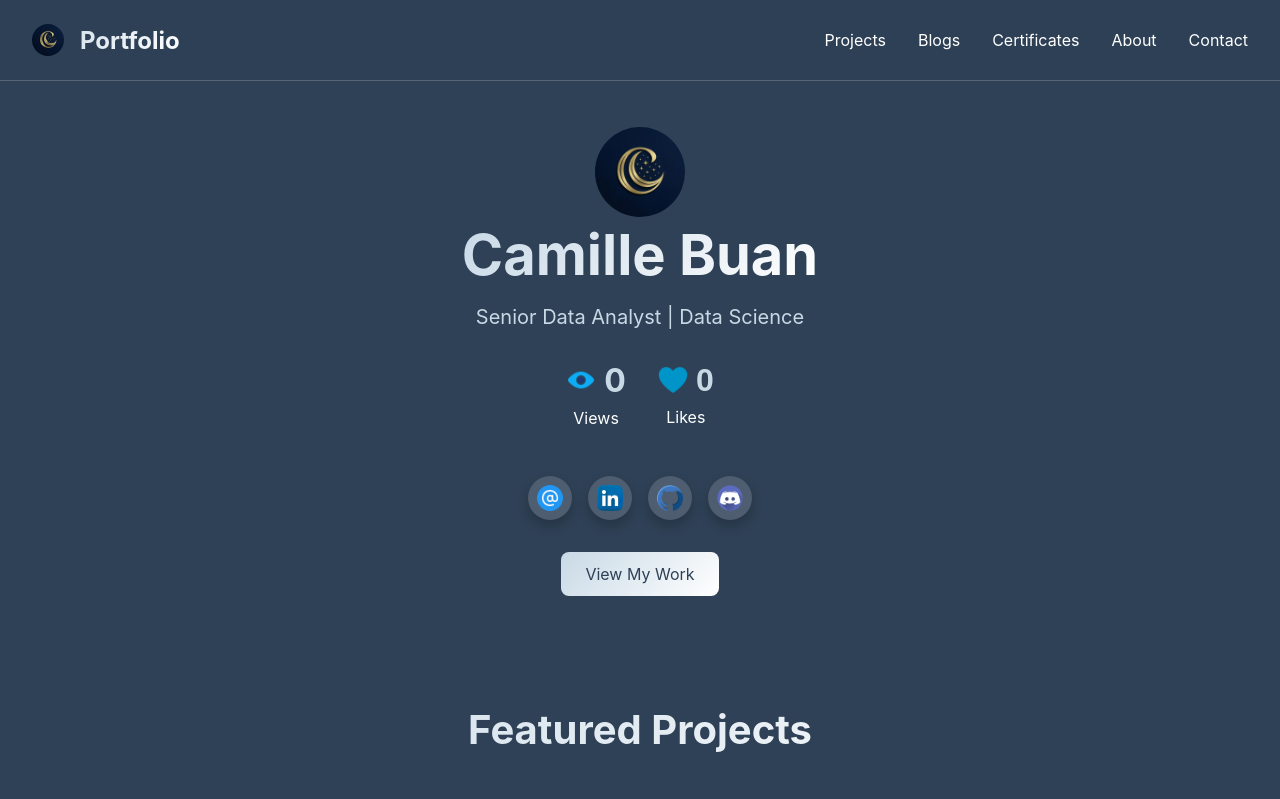
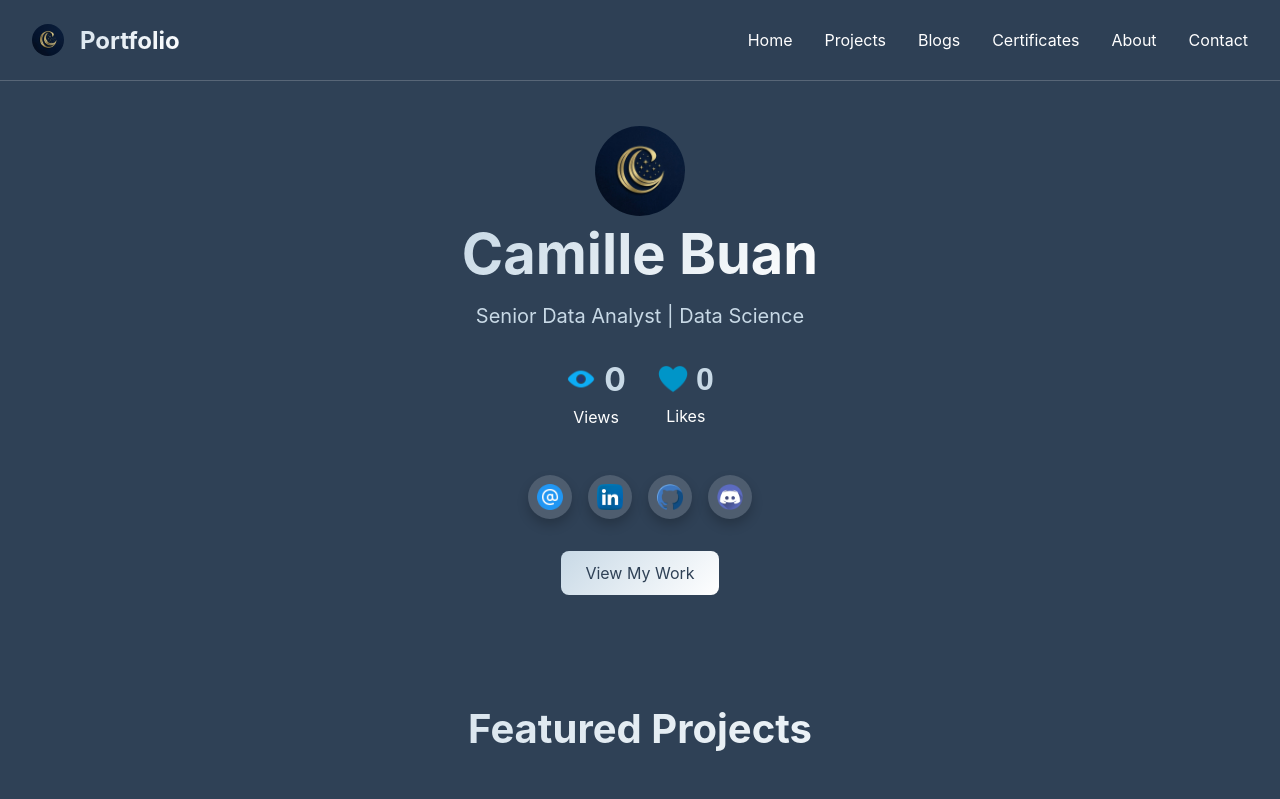
Before and after one commit to csbuan/my-portfolio, a Next.js app: page / in a window 1280 px wide. Shown: the top 799 px of the page. Built offline with nearby package versions, Linux system fonts and the light colour scheme; no server answers.

Commit message:
feat: add Home link to landing nav, update Discord handle to @csbuan, fix nav to stay fixed on scroll

```diff
--- a/app/about/about.module.css
+++ b/app/about/about.module.css
@@ -3,6 +3,7 @@
   background: var(--color-navy);
   color: var(--color-white);
   font-family: -apple-system, BlinkMacSystemFont, 'Segoe UI', Roboto, Oxygen, Ubuntu, Cantarell, sans-serif;
+  margin-top: 80px;
 }
 
 .nav {
@@ -12,8 +13,10 @@
   padding: 1.5rem 2rem;
   background: var(--color-bg-overlay);
   border-bottom: 1px solid rgba(255, 255, 255, 0.2);
-  position: sticky;
+  position: fixed;
   top: 0;
+  left: 0;
+  right: 0;
   z-index: 100;
 }
 
--- a/app/blogs/blogs.module.css
+++ b/app/blogs/blogs.module.css
@@ -3,6 +3,7 @@
   background: var(--color-navy);
   color: var(--color-white);
   font-family: -apple-system, BlinkMacSystemFont, 'Segoe UI', Roboto, Oxygen, Ubuntu, Cantarell, sans-serif;
+  margin-top: 80px;
 }
 
 .nav {
@@ -12,8 +13,10 @@
   padding: 1.5rem 2rem;
   background: var(--color-bg-overlay);
   border-bottom: 1px solid rgba(255, 255, 255, 0.2);
-  position: sticky;
+  position: fixed;
   top: 0;
+  left: 0;
+  right: 0;
   z-index: 100;
 }
 
--- a/app/certificates/certificates.module.css
+++ b/app/certificates/certificates.module.css
@@ -3,6 +3,7 @@
   background: var(--color-navy);
   color: var(--color-white);
   font-family: -apple-system, BlinkMacSystemFont, 'Segoe UI', Roboto, Oxygen, Ubuntu, Cantarell, sans-serif;
+  margin-top: 80px;
 }
 
 .nav {
@@ -12,8 +13,10 @@
   padding: 1.5rem 2rem;
   background: var(--color-bg-overlay);
   border-bottom: 1px solid rgba(255, 255, 255, 0.2);
-  position: sticky;
+  position: fixed;
   top: 0;
+  left: 0;
+  right: 0;
   z-index: 100;
 }
 
--- a/app/contact/contact.module.css
+++ b/app/contact/contact.module.css
@@ -3,6 +3,7 @@
   background: var(--color-navy);
   color: var(--color-white);
   font-family: -apple-system, BlinkMacSystemFont, 'Segoe UI', Roboto, Oxygen, Ubuntu, Cantarell, sans-serif;
+  margin-top: 80px;
 }
 
 .nav {
@@ -12,8 +13,10 @@
   padding: 1.5rem 2rem;
   background: var(--color-bg-overlay);
   border-bottom: 1px solid rgba(255, 255, 255, 0.2);
-  position: sticky;
+  position: fixed;
   top: 0;
+  left: 0;
+  right: 0;
   z-index: 100;
 }
 
--- a/app/contact/page.tsx
+++ b/app/contact/page.tsx
@@ -80,7 +80,7 @@ export default function Contact() {
             <div className={styles.infoItem}>
               <h3>Discord</h3>
               <a href="https://discord.com/users/871335959483015210" target="_blank" rel="noopener noreferrer">
-                @yourprofile
+                @csbuan
               </a>
             </div>
           </div>
--- a/app/page.module.css
+++ b/app/page.module.css
@@ -3,6 +3,7 @@
   background: var(--color-navy);
   color: var(--color-white);
   font-family: -apple-system, BlinkMacSystemFont, 'Segoe UI', Roboto, Oxygen, Ubuntu, Cantarell, sans-serif;
+  margin-top: 80px;
 }
 
 .nav {
@@ -12,8 +13,10 @@
   padding: 1.5rem 2rem;
   background: var(--color-bg-overlay);
   border-bottom: 1px solid rgba(255, 255, 255, 0.2);
-  position: sticky;
+  position: fixed;
   top: 0;
+  left: 0;
+  right: 0;
   z-index: 100;
 }
 
--- a/app/page.tsx
+++ b/app/page.tsx
@@ -47,6 +47,7 @@ export default function Home() {
           <span>Portfolio</span>
         </Link>
         <ul className={styles.navLinks}>
+          <li><Link href="/">Home</Link></li>
           <li><Link href="/projects">Projects</Link></li>
           <li><Link href="/blogs">Blogs</Link></li>
           <li><Link href="/certificates">Certificates</Link></li>
--- a/app/projects/projects.module.css
+++ b/app/projects/projects.module.css
@@ -3,6 +3,7 @@
   background: var(--color-navy);
   color: var(--color-white);
   font-family: -apple-system, BlinkMacSystemFont, 'Segoe UI', Roboto, Oxygen, Ubuntu, Cantarell, sans-serif;
+  margin-top: 80px;
 }
 
 .nav {
@@ -12,8 +13,10 @@
   padding: 1.5rem 2rem;
   background: var(--color-bg-overlay);
   border-bottom: 1px solid rgba(255, 255, 255, 0.2);
-  position: sticky;
+  position: fixed;
   top: 0;
+  left: 0;
+  right: 0;
   z-index: 100;
 }
 
```
